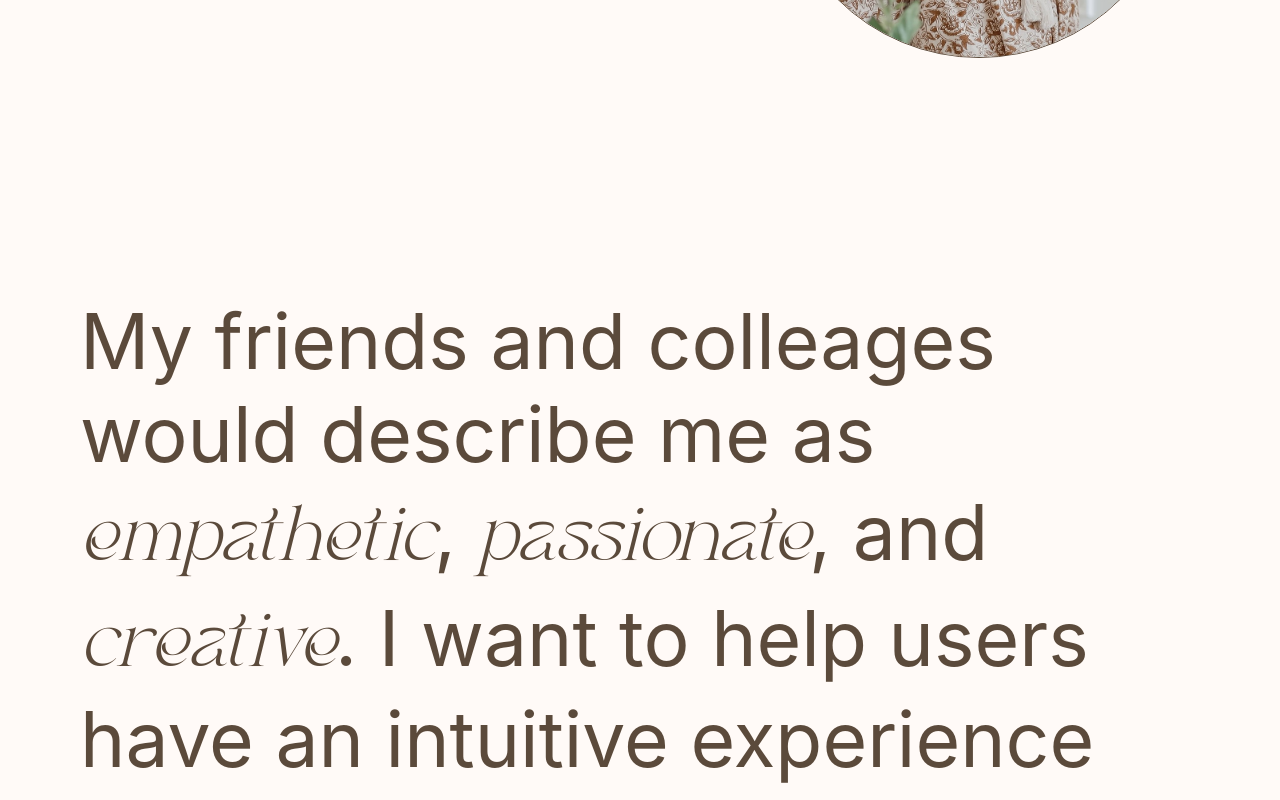
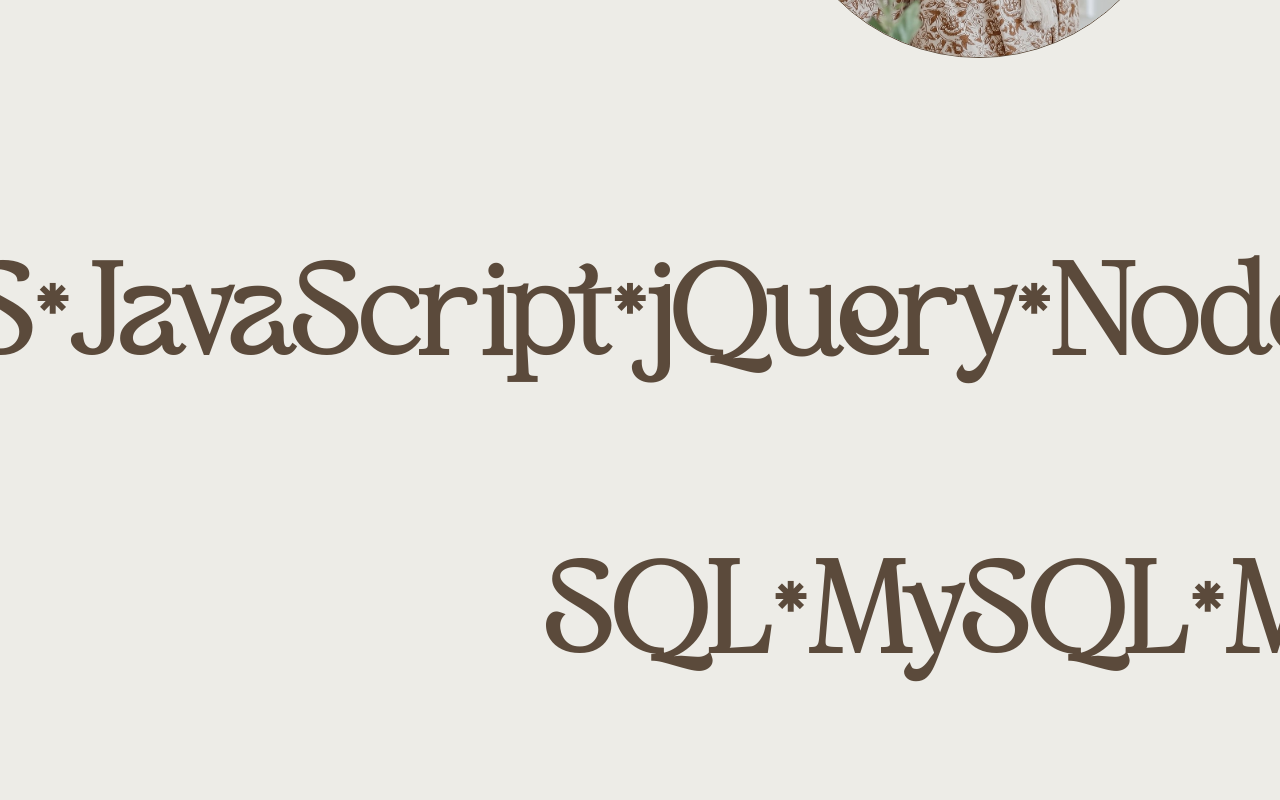
Before and after one commit to vanessamald/portfolio2.0, a React (Create React App) app in the folder client/: page / in a window 1280 px wide. Shown: the part 720-1520 px from the top of the page. Built offline with nearby package versions, Linux system fonts and the light colour scheme.

Commit message:
adding marquee and styling

```diff
--- a/client/src/components/About/index.js
+++ b/client/src/components/About/index.js
@@ -1,4 +1,5 @@
 import React, { useEffect, useState, useRef } from 'react';
+import Marquee from '../Marquee';
 
 function About() {
     const [isScrolled, setIsScrolled] = useState(false);
@@ -24,6 +25,7 @@
     return (
 
         <div className='about-container' id='about'>
+            <Marquee/>
             <div className={`about-me-container ${isScrolled ? 'scrolled' : ''}`}>
                 <p className={`about-me-text ${isScrolled ? 'scrolled' : ''}`}> My friends and colleages would describe me as <em className={`about-em ${isScrolled ? 'scrolled' : ''}`}>empathetic</em>, <em className={`about-em ${isScrolled ? 'scrolled' : ''}`}>passionate</em>, and <em className={`about-em ${isScrolled ? 'scrolled' : ''}`}>creative</em>.
                 I want to help users have an intuitive experience through <em className={`about-em ${isScrolled ? 'scrolled' : ''}`}>artistic</em> and <em className={`about-em ${isScrolled ? 'scrolled' : ''}`}>seamless</em> designs.</p>
@@ -31,12 +33,12 @@
             <div className='skills-container'>
                 <h2>Skills</h2>
                 <h3>Web Design & Development</h3>
+
                 <p> HTML / CSS / JAVASCRIPT / JQUERY / REACT / BOOTSTRAP / FRAMER MOTION / MONGODB / EXPRESS / MYSQL / SQL / GraphQL / GIT / HEROKU / GODADDY </p>
                 <div className='line-div'></div>
                 <h3>Social Media & Marketing</h3>
                 <p> SEO / SOCIAL MEDIA MANAGEMENT & DEVELOPMENT / CONTENT CREATION / COPYWRITING / BRANDING / INFOGRAPHICS </p>
             </div>
-
             <div className='education-container'>
                 <h2>Education</h2>
                 <p>Hubspot Academy's Social Media Strategy Certificate - 2023</p>
--- a/client/src/components/Contact/index.js
+++ b/client/src/components/Contact/index.js
@@ -53,7 +53,8 @@
             };
 
     return (
-        <div>
+        <div className='contact-container'>
+            <h3 className='contact-title'>Let's Connect!</h3>
                 <Form onSubmit={submitForm} className='form-content'>
                 <Form.Group className="form-group" controlId="name">
                     <Form.Label className='form-name'></Form.Label>
@@ -63,6 +64,7 @@
                         placeholder="Name"
                         required
                     />
+                    <div className='contact-line'></div>
                 </Form.Group>
                 <Form.Group className="form-group" controlId="email">
                     <Form.Label className='form-name'></Form.Label>
@@ -72,6 +74,7 @@
                         placeholder="email@example.com"
                         required
                     />
+                    <div className='contact-line'></div>
                 </Form.Group>
                 <Form.Group className='form-group'>
                     <Form.Label className='form-name'></Form.Label>
@@ -81,18 +84,20 @@
                         placeholder="Subject"
                         required
                     />
+                    <div className='contact-line'></div>
                 </Form.Group>
                 <Form.Group className='form-group'
                     controlId="message"
                     >
                     <Form.Label className='form-name'></Form.Label>
-                    <Form.Control className='form-input'
+                    <Form.Control className='form-input-message'
                         onChange={(e) => setMessage(e.target.value)}
                         as="textarea"
                         placeholder="Message"
                         rows={3}
                         required
                     />
+                    <div className='contact-line'></div>
                 </Form.Group>
                 <div style={{}}>
                 <button
@@ -103,7 +108,6 @@
                 {status}
                 </button>
                 </div>
-
             </Form>
         </div>
     )
--- /dev/null
+++ b/client/src/components/Marquee/index.js
@@ -0,0 +1,65 @@
+import React from "react";
+import { motion } from "framer-motion";
+
+const marqueeVariants = {
+  animate: {
+    x: [-1000, 1000],
+    transition: {
+      x: {
+        repeat: Infinity,
+        repeatType: "loop",
+        duration: 20,
+        ease: "linear",
+      },
+    },
+  },
+  animate2: {
+    x: [1000, -1000],
+    transition: {
+      x: {
+        repeat: Infinity,
+        repeatType: "loop",
+        duration: 20,
+        ease: "linear",
+      },
+    },
+  },
+};
+
+const Marquee = () => {
+  return (
+    <div>
+        <div className="marquee">
+            <motion.div
+                className="marquee-flex"
+                variants={marqueeVariants}
+                animate="animate"
+            >
+                <h1>HTML*</h1>
+                <h1>CSS*</h1>
+                <h1>JavaScript*</h1>
+                <h1>jQuery*</h1>
+                <h1>Node*</h1>
+                <h1>Express*</h1>
+            </motion.div>
+        <div className="marquee">
+            <motion.div
+                className="marquee-flex"
+                variants={marqueeVariants}
+                animate="animate2"
+            >
+                <h1>SQL*</h1>
+                <h1>MySQL*</h1>
+                <h1>MongoDB*</h1>
+                <h1>React*</h1>
+                <h1>Bootstrap*</h1>
+                <h1>Git*</h1>
+                <h1>Heroku</h1>
+            </motion.div>
+        </div>
+      </div>
+    </div>
+  );
+};
+
+export default Marquee;
--- a/client/src/index.css
+++ b/client/src/index.css
@@ -13,7 +13,7 @@
 }
 
 * {
-  background-color: #FFFAF7;
+  background-color: #EDECE7;
   color: #5B4A3B;
 }
 
@@ -35,6 +35,27 @@
   50% { bottom: 0em; }
   100% { bottom: 0; opacity: 1; }
 }
+/* Animations Ends */
+
+/* Marquee Styling */
+.marquee-flex {
+  display: flex;
+  flex-direction: row;
+  background-color: transparent;
+}
+
+.marquee {
+  margin-top: -50px;
+  background-color: transparent;
+  position: relative;
+  width: 100vw;
+  max-width: 100%;
+  overflow-x: hidden;
+  font-family: BlackDelights;
+  font-weight: 100;
+  font-size: 5vw;
+}
+/* Marquee Ends */
 
 
 /* Loading Page Styling */
@@ -142,7 +163,7 @@
 
 /* About Styling */
 .line-div {
-  border: 1px solid #5B4A3B;
+  border: 0.5px solid #5B4A3B;
 }
 
 .education-container, .skills-container, .work-container, .about-me-container {
@@ -241,10 +262,39 @@
   text-align: center;
 }
 
-.cursor-hover {
-
+/* Contact Styling */
+.contact-title {
+  font-family: BlackDelights;
+  font-size: 5vw;
 }
 
+.contact-container {
+  padding: 5rem;
+}
+
+.form-input {
+  border: none;
+}
+
+.form-input-message {
+  border:none;
+  height: 100px;
+}
+
+.form-button {
+  border: 1px solid black;
+  border-radius: 50px;
+  margin-top: 1rem;
+  width: 10rem;
+  height: 2rem;
+}
+
+.contact-line {
+  border-bottom: 0.5px solid black;
+  width: 10rem;
+}
+
+/* Mobile Styling */
 @media only screen and (max-width: 600px) {
   * {
     cursor: pointer;
```
Lines whose indentation alone changed are shown as unchanged.
